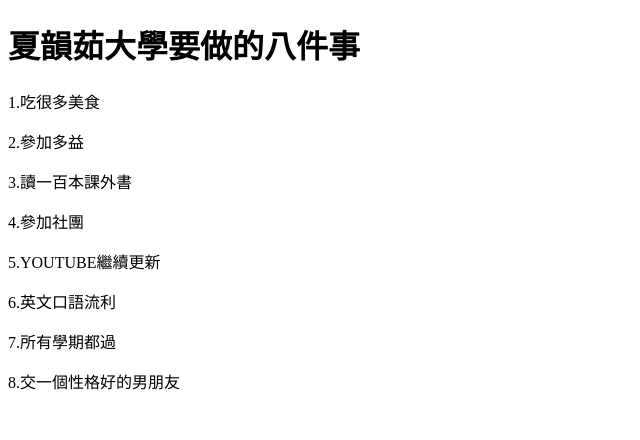
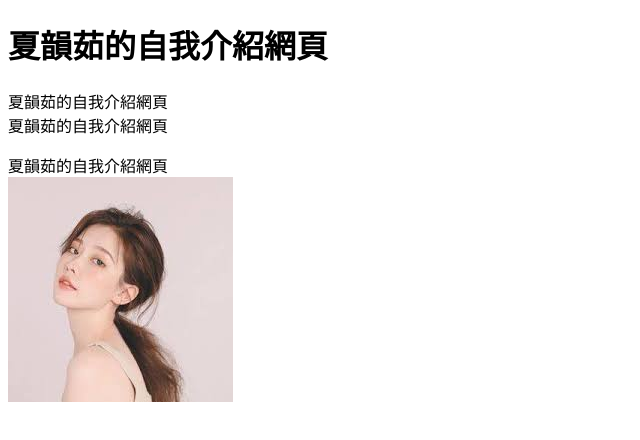
Before and after one commit to hsia1015/0921, a plain HTML site: page index.html in a window 1280 px wide. Shown: the whole page, without its empty margins (0-640 px from the left). Drawn offline with Linux system fonts and the light colour scheme.

Commit message:
Add files via upload

```diff
--- a/index.html
+++ b/index.html
@@ -1,22 +1,14 @@
 <!DOCTYPE html>
 <html>
 <head>
-
-<title>夏韻茹大學要做的八件事</title>
+<title>夏韻茹的自我介紹網頁</title>
 <meta charset="utf-8">
-
 </head>
 <body>
-<h1>夏韻茹大學要做的八件事</h1>
-<div>
-1.吃很多美食<P>
-2.參加多益<P>
-3.讀一百本課外書<P>
-4.參加社團<P>
-5.YOUTUBE繼續更新<P>
-6.英文口語流利<P>
-7.所有學期都過<P>
-8.交一個性格好的男朋友<P>
-</div>
+<h1>夏韻茹的自我介紹網頁</h1>
+<div>夏韻茹的自我介紹網頁</div>
+夏韻茹的自我介紹網頁<p>
+夏韻茹的自我介紹網頁<br>
+<img src="南南.jpg">
 </body>
 </html>
```
Also changed, not shown: 南南.jpg (added).
